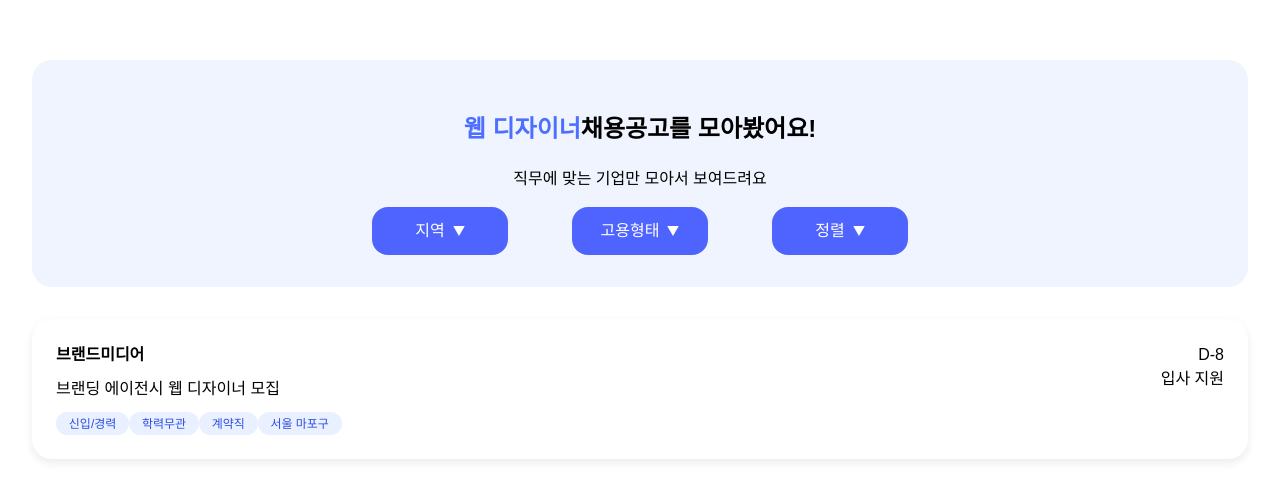
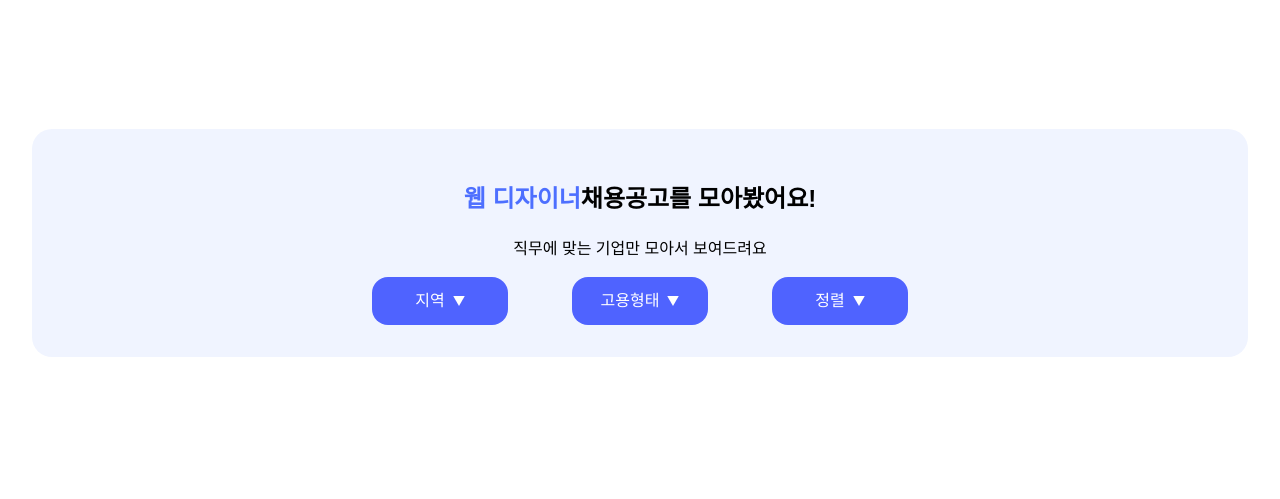
Before and after one commit to hyonun321/JobThoughts, a React (Vite) app in the folder client/: page /jobs in a window 1280 px wide. Shown: the part 141-640 px from the top of the page. Built offline with nearby package versions, Linux system fonts and the light colour scheme; a web font is replaced by a local one.

Commit message:
Refactor: 임시 데이터에 맞게 filter job으로 불러오도록 수정 (기존 title)

```diff
--- a/client/src/features/jobs/JobCardList.tsx
+++ b/client/src/features/jobs/JobCardList.tsx
@@ -9,7 +9,7 @@ const ListWrapper = styled.div`
 `;
 
 export default function JobCardList({ selectedJob }: { selectedJob: string }) {
-  const filteredJobs = jobs.filter((job) => job.title.includes(selectedJob));
+  const filteredJobs = jobs.filter((jobs) => jobs.job.includes(selectedJob));
 
   return (
     <ListWrapper>
```
